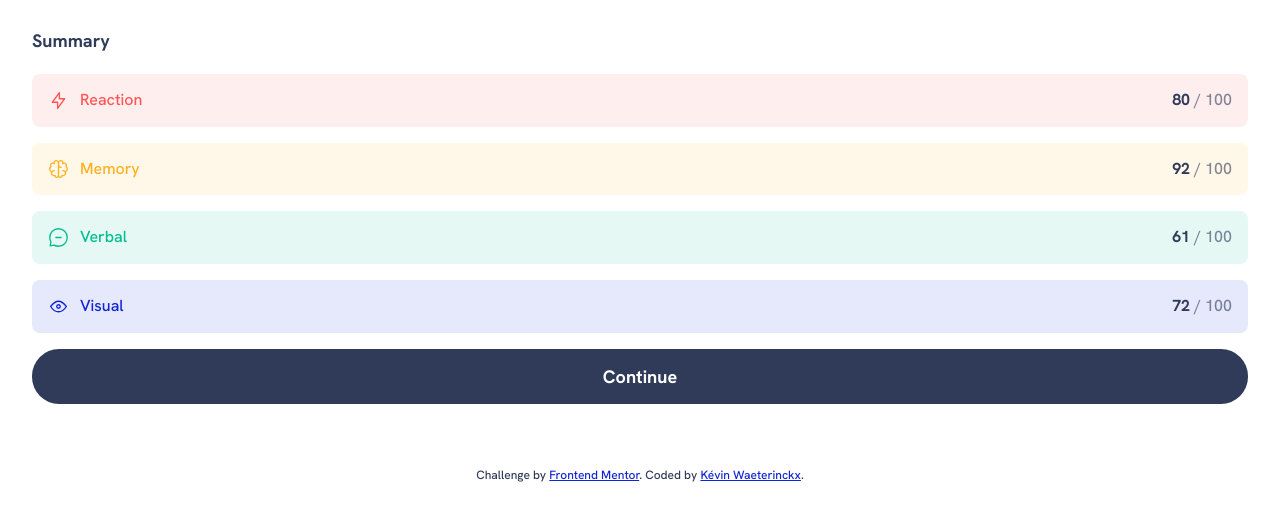
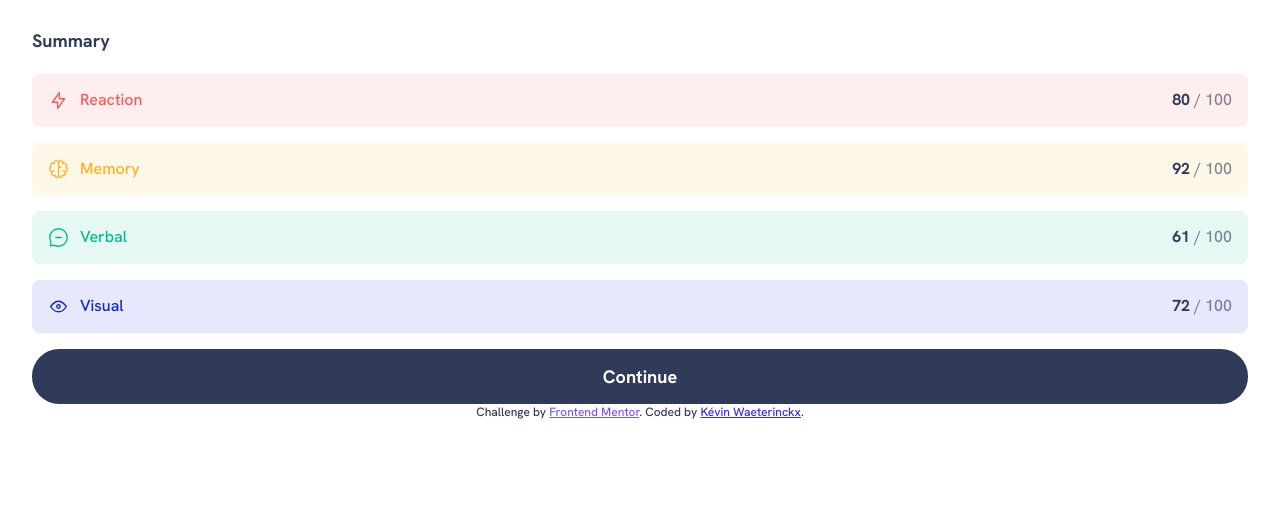
Before and after one commit to kwaeterinckx/FrontendMentorChallenge-ResultsSummaryComponent, a plain HTML site: page index.html in a window 1280 px wide. Shown: the part 347-863 px from the top of the page. After the commit the page ends 800 px from the top, so only its background shows below. Drawn offline with Linux system fonts and the light colour scheme.

Commit message:
Outline on focus and footer changes
Added an outline for :focus-visible and changed the position of the footer.

```diff
--- a/styles/style.css
+++ b/styles/style.css
@@ -25,6 +25,10 @@ body {
     color: var(--clr-text-dark);
 }
 
+:focus-visible {
+    outline: .2rem solid var(--clr-text-dark);
+    outline-offset: .2rem;
+}
 
 /* Header */
 .results__header {
@@ -183,12 +187,22 @@ body {
 }
 
 /* Footer */
+.attribution {
+    position: absolute;
+    bottom: 0;
+    inset-inline: 0;
+}
+
 .attribution p {
     font-size: .75rem;
     text-align: center;
     padding-block: 2rem;
 }
 
-.attribution p a {
-    color: var(--clr-cat-visual);
+.attribution p a:nth-of-type(1) {
+    color: hsl(252, 100%, 67%);
 }
+
+.attribution p a:nth-of-type(2) {
+    color: hsl(241, 81%, 54%);
+}
```
